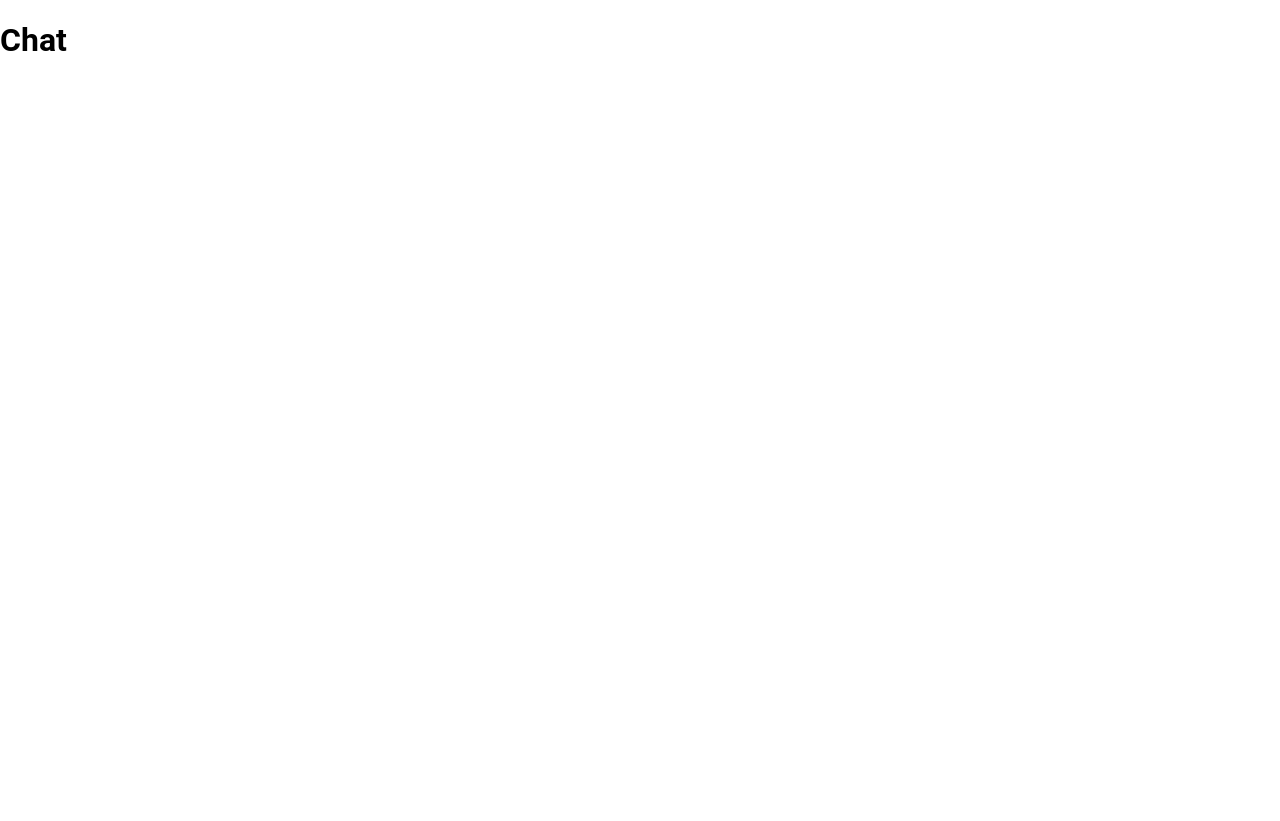
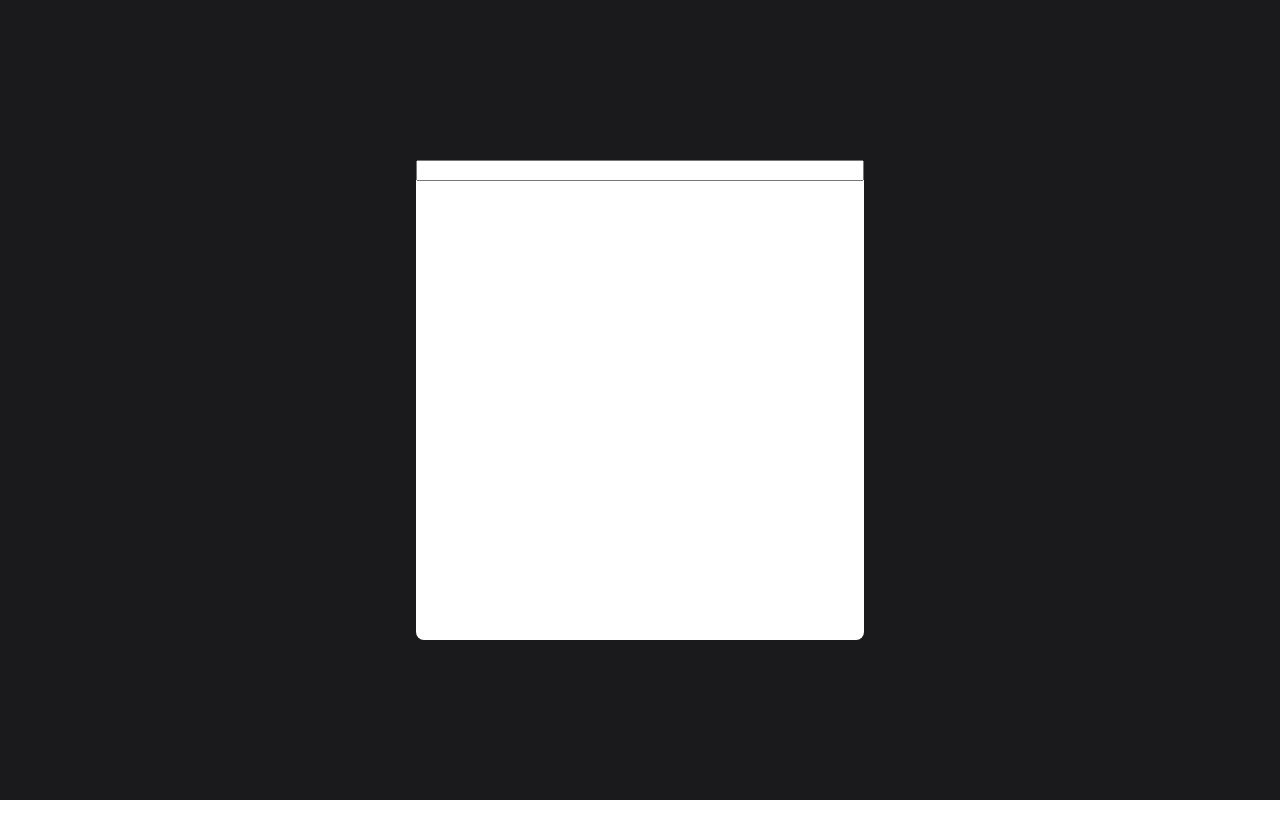
Before and after one commit to Reshad-Hasan/realtime-chat-client, a React (Create React App) app: page /chat in a window 1280 px wide. After the commit the page ends 800 px from the top, so only its background shows below. Built offline with nearby package versions, Linux system fonts and the light colour scheme.

Commit message:
sending message to server

```diff
--- a/src/components/Chat/Chat.js
+++ b/src/components/Chat/Chat.js
@@ -1,29 +1,57 @@
-import React, {useState, useEffect} from "react";
-import queryString from 'query-string';
-import io from 'socket.io-client';
+import React, { useEffect, useState } from "react";
+import queryString from "query-string";
+import io from "socket.io-client";
+
+import "./Chat.css";
 
 let socket;
 
-const Chat = ({location}) => {
+const Chat = ({ location }) => {
   const [name, setName] = useState("");
   const [room, setRoom] = useState("");
-  const ENDPOINT = 'localhost:5000';
+  const [message, setMessage] = useState("");
+  const [messages, setMessages] = useState([]);
 
-  useEffect(()=>{
+  const ENDPOINT = "localhost:5000";
+
+  useEffect(() => {
     const data = queryString.parse(location.search);
     setName(data.name);
     setRoom(data.room);
 
     socket = io(ENDPOINT);
-    socket.emit('join', {name, room}, ({})=> {});
+    socket.emit("join", { name, room }, ( error ) => {
+      if (error)
+        alert(error);
+    });
+  }, [ENDPOINT, location.search]);
 
-    return () => {
-      socket.emit('disconnect');
-      socket.off();
+  useEffect(() => {
+    socket.on("message", (message) => {
+      setMessages([...messages, message]);
+    }, []);
+  });
+
+  const sendMessage = (event) => {
+    event.preventDefault();
+
+    if(message){
+      socket.emit('sendMessage', message, () => setMessage(''));
     }
-  },[ENDPOINT, location.search]);
+  }
+
+  console.log(message, messages);
+
   return (
-    <h1>Chat</h1>
+    <div className="outerContainer">
+      <div className="container">
+        <input
+          value={message}
+          onChange={(e) => setMessage(e.target.value)}
+          onKeyPress={(event => event.key === 'Enter'? sendMessage(event): null)}
+        />
+      </div>
+    </div>
   );
 };
 
```
